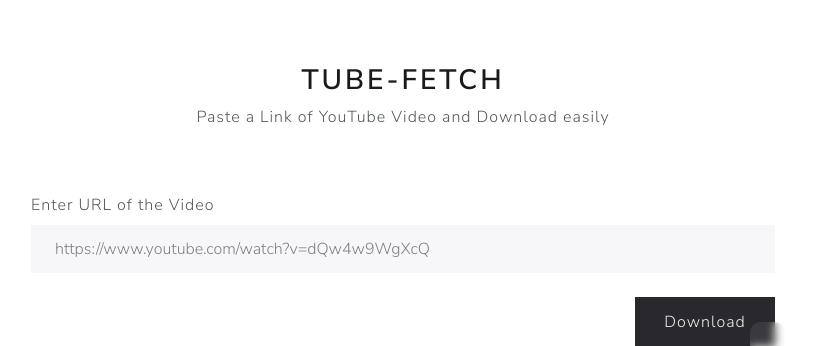
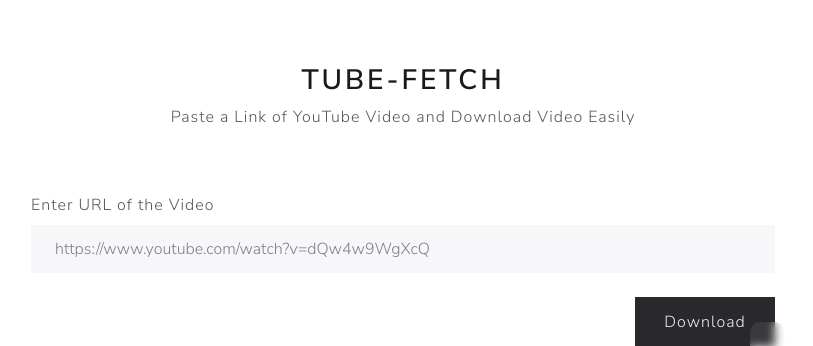
Before and after one commit to atifraza158/YoutubeVideoDownloader, a Django app: page / in a window 1280 px wide. Shown: the part 148-494 px from the top of the page, without its empty margins (237-1050 px from the left). Run offline with Django 4.2, Linux system fonts and the light colour scheme; some libraries are stand-ins or nearby versions.

Commit message:
make static changes

```diff
--- a/youtube/templates/home.html
+++ b/youtube/templates/home.html
@@ -5,7 +5,7 @@
     <div class="row">
         <div class="mb-5">
             <h2 class="text-center">Tube-Fetch</h2>
-            <p class="text-center">Paste a Link of YouTube Video and Download easily</p>
+            <p class="text-center">Paste a Link of YouTube Video and Download Video Easily</p>
         </div>
         <div class="main d-flex" style="justify-content: center; align-items: center;">
             <form action="" method="post" class="col-lg-8 col-md-8 col-sm-10">
```
